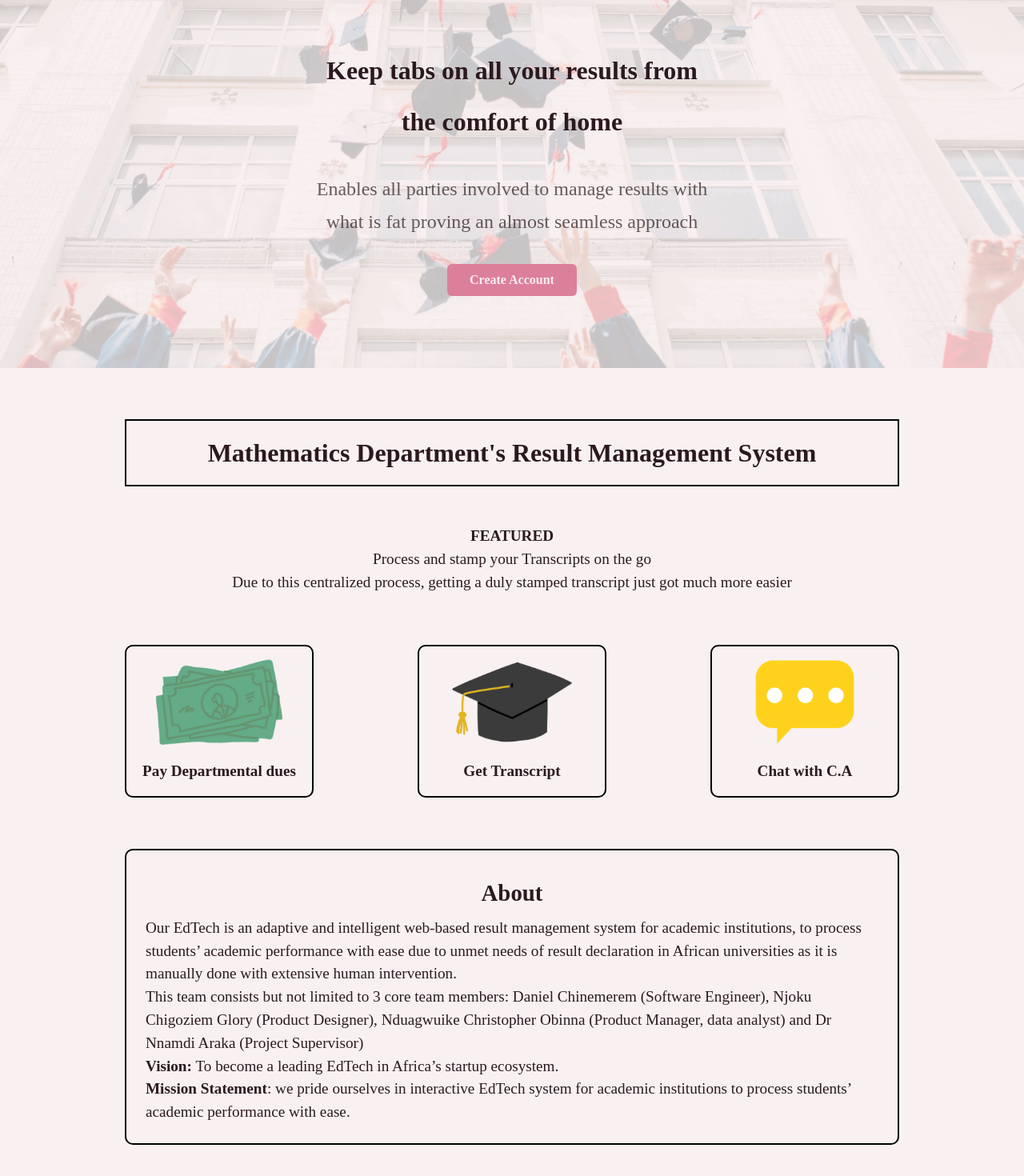
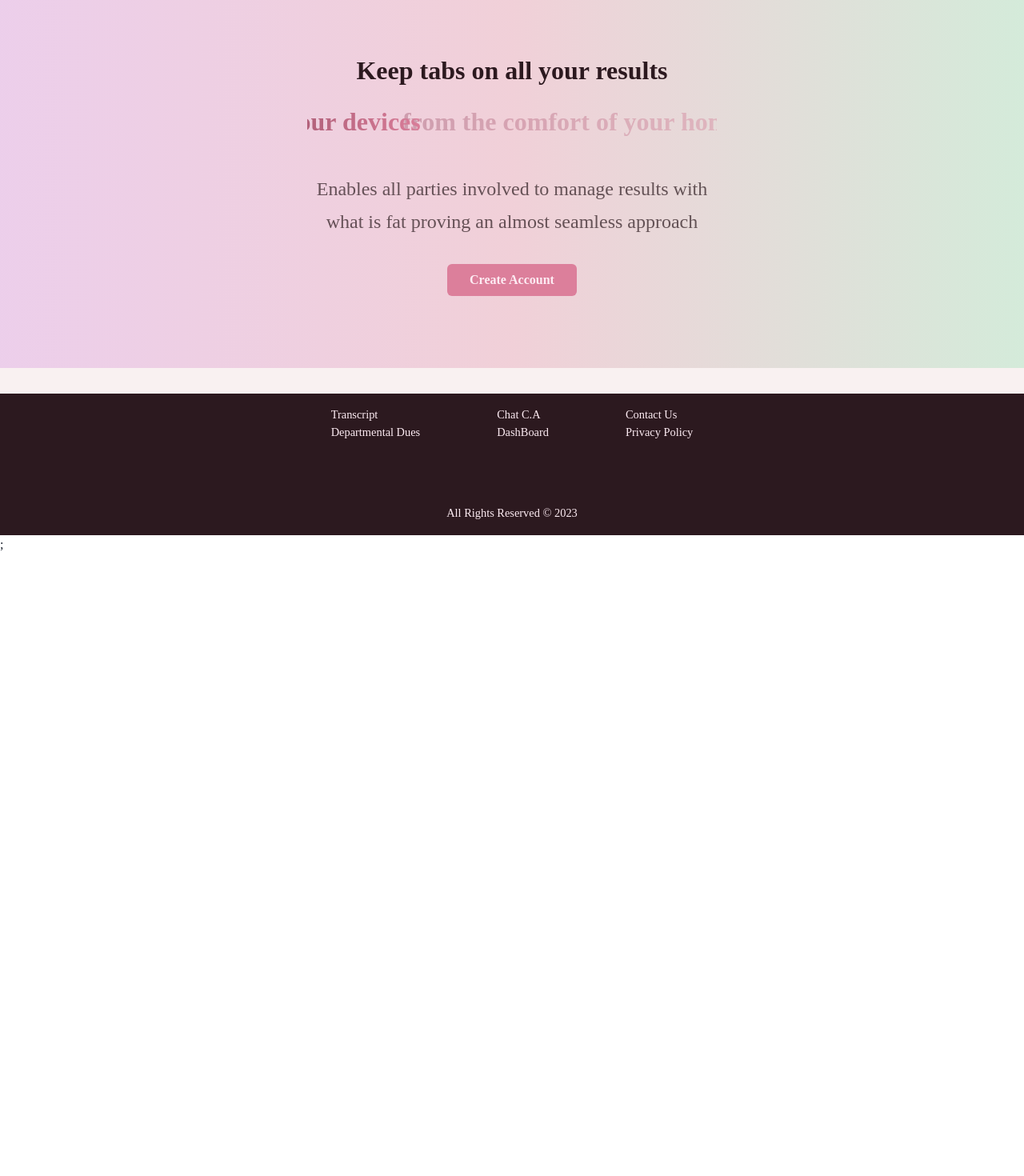
Before and after one commit to AchevaEnterprise/RMS-landing-page, a React (Create React App) app: page / in a window 1280 px wide. Shown: the part 140-1610 px from the top of the page at 80% size. After the commit the page ends 833 px from the top, so only its background shows below. Built offline with nearby package versions, Linux system fonts and the light colour scheme.

Commit message:
rebuilding the landing page, deleted the previous body section

```diff
--- a/src/components/Body.tsx
+++ b/src/components/Body.tsx
@@ -1,133 +1,17 @@
-import { Box, Text, Flex, Image } from "@chakra-ui/react";
-import cash from "../Images/cash.png";
-import chat from "../Images/chat.png";
-import graduate from "../Images/graduate.png";
+import { Box } from "@chakra-ui/react";
 
 const Body = () => {
-  const primaryFontWeight: number = 600;
-  const textColor: string = "#2C191F";
-  const borderColor: string = "2px solid black";
-  const borderRadius: string = "10px";
-  const imageWidth: string = "200px";
-  const flex = {
-    display: "flex",
-    justifyContent: "center",
-    alignItems: "center",
-  };
-  return (
-    <Box p="1rem" maxW="1000px" m="0 auto">
-      <Box {...flex} border={borderColor} textAlign="center" my="3rem" p="1rem">
-        <Text
-          as="h1"
-          textAlign="center"
-          fontWeight={primaryFontWeight}
-          fontSize={{
-            base: "80%",
-            md: "2rem",
-          }}>
-          Mathematics Department's Result Management System
-        </Text>
-      </Box>
-      <Box textAlign="center" my="2rem">
-        <Text as="h4" fontWeight="800">
-          FEATURED
-        </Text>
-        <Text as="h2">Process and stamp your Transcripts on the go</Text>
-        <Text>
-          Due to this centralized process, getting a duly stamped transcript
-          just got much more easier
-        </Text>
-      </Box>
-      <Flex
-        wrap="wrap"
-        justifyContent="space-between"
-        alignItems="center"
-        textAlign="center"
-        my="4rem">
-        <Flex
-          flexDir="column"
-          border="2px solid black"
-          borderRadius={borderRadius}
-          p="1rem"
-          gap="1.2rem">
-          <Image src={cash} alt="cash image" h="auto" w={imageWidth} />
-          <Box
-            as="figcaption"
-            textColor={textColor}
-            fontWeight={primaryFontWeight}>
-            {" "}
-            Pay Departmental dues
-          </Box>
-        </Flex>
-        <Flex
-          flexDir="column"
-          border="2px solid black"
-          borderRadius={borderRadius}
-          p="1rem"
-          gap="1.2rem">
-          <Image src={graduate} alt="cash image" h="auto" w={imageWidth} />
-          <Box
-            as="figcaption"
-            textColor={textColor}
-            fontWeight={primaryFontWeight}>
-            Get Transcript{" "}
-          </Box>
-        </Flex>
-        <Flex
-          flexDir="column"
-          border="2px solid black"
-          borderRadius={borderRadius}
-          p="1rem"
-          gap="1.2rem">
-          <Image src={chat} alt="cash image" h="auto" w={imageWidth} />
-          <Box
-            as="figcaption"
-            textColor={textColor}
-            fontWeight={primaryFontWeight}>
-            Chat with C.A{" "}
-          </Box>
-        </Flex>
-      </Flex>
-      <Box>
-        <Box
-          p=".5rem"
-          my="2.5rem"
-          border="2px solid black"
-          borderRadius={borderRadius}
-          textAlign="left"
-          fontWeight="400">
-          <Box p="1rem">
-            <Text
-              as="h2"
-              fontSize="1.8rem"
-              fontWeight={600}
-              textAlign="center"
-              my=".5rem">
-              About
-            </Text>
-
-            <Text>
-              Our EdTech is an adaptive and intelligent web-based result
-              management system for academic institutions, to process students’
-              academic performance with ease due to unmet needs of result
-              declaration in African universities as it is manually done with
-              extensive human intervention. <br />
-              This team consists but not limited to 3 core team members: Daniel
-              Chinemerem (Software Engineer), Njoku Chigoziem Glory (Product
-              Designer), Nduagwuike Christopher Obinna (Product Manager, data
-              analyst) and Dr Nnamdi Araka (Project Supervisor)
-              <br />
-              <strong>Vision:</strong> To become a leading EdTech in Africa’s
-              startup ecosystem. <br />
-              <strong> Mission Statement</strong>: we pride ourselves in
-              interactive EdTech system for academic institutions to process
-              students’ academic performance with ease.
-            </Text>
-          </Box>
-        </Box>
-      </Box>
-    </Box>
-  );
+  // const primaryFontWeight: number = 600;
+  // const textColor: string = "#2C191F";
+  // const borderColor: string = "2px solid black";
+  // const borderRadius: string = "10px";
+  // const imageWidth: string = "200px";
+  // const flex = {
+  //   display: "flex",
+  //   justifyContent: "center",
+  //   alignItems: "center",
+  // };
+  return <Box p="1rem" maxW="1000px" m="0 auto"></Box>;
 };
 
 export default Body;
--- a/src/components/Header.tsx
+++ b/src/components/Header.tsx
@@ -12,17 +12,16 @@ import {
   Link,
   LinkBox,
 } from "@chakra-ui/react";
-import bgImage from "../Images/bg.png";
+//import bgImage from "../Images/bg.png";
 import { HamburgerIcon } from "@chakra-ui/icons";
+//import { motion } from "framer-motion";
 
 const Header = () => {
   const textColor: string = "#2C191F";
 
   const primaryFontWeight: number = 600;
   const primaryLineheight: number = 2.06;
-  const borderWidth: string = "2px";
   const secondaryHeaderColor: string = "#37262ABF";
-  const buttonBgColor: string = "#F9F1F1";
 
   const topRightButoonStyles = {
     fontWeight: primaryFontWeight,
@@ -47,10 +46,8 @@ const Header = () => {
   return (
     <Box
       h={{ base: "85vh", lg: "75vh" }}
-      backgroundImage={`url(${bgImage})`}
-      backgroundPosition="center"
-      backgroundRepeat="no-repeat"
-      backgroundSize="cover">
+      bgGradient="linear(to-r, #cf7fdc4d, #dc7f9b4a, #7fdca44d)"
+      overflow="hidden">
       <Flex justifyContent="space-between" alignItems="center" px="1rem">
         <Box>
           <Text
@@ -121,7 +118,29 @@ const Header = () => {
             md: 900,
           }}
           lineHeight={2.0}>
-          Keep tabs on all your results from the comfort of home
+          <Text>Keep tabs on all your results</Text>
+
+          <Flex
+            position="relative"
+            overflow="hidden"
+            fontSize={{
+              base: "1.4rem",
+              md: "2rem",
+            }}>
+            <Text
+              className="first"
+              bgGradient="linear-gradient(90.67deg, #984E66 0%, #DC7F9B 104.03%)"
+              bgClip="text">
+              from the comfort of your home
+            </Text>
+            <Text
+              className="second"
+              bgGradient="linear-gradient(90.67deg, #984E66 0%, #DC7F9B 104.03%)"
+              bgClip="text">
+              with your devices
+            </Text>
+            <br />
+          </Flex>
         </Text>
         <Text
           textAlign="center"
--- a/src/index.css
+++ b/src/index.css
@@ -5,3 +5,77 @@ body {
   -webkit-font-smoothing: antialiased;
   -moz-osx-font-smoothing: grayscale;
 }
+
+.first {
+  position: absolute;
+  opacity: 1;
+
+  animation-name: myanime1;
+  animation-duration: 6s;
+  animation-iteration-count: infinite;
+  animation-timing-function: ease-in-out;
+}
+
+@keyframes myanime1 {
+  0% {
+    transform: translate(90px, 0px);
+    opacity: 0.7;
+  }
+  /* 25% {
+    transform: translate(100px, 0px);
+    opacity: 1;
+  } */
+  50% {
+    transform: translate(120px, 0px);
+    opacity: 1;
+  }
+  65% {
+    transform: translate(140px, 0px);
+    opacity: 0;
+  }
+  75% {
+    transform: translate(120px, 0px);
+    opacity: 0;
+  }
+  90% {
+    transform: translate(120px, 0px);
+    opacity: 0.4;
+  }
+  100% {
+    transform: translate(90px, 0px);
+    opacity: 0;
+  }
+}
+
+.second {
+  position: absolute;
+
+  opacity: 0;
+  animation-name: myanime2;
+  animation-duration: 6s;
+  animation-iteration-count: infinite;
+}
+
+@keyframes myanime2 {
+  0% {
+    transform: translate(150px, 0px);
+    opacity: 0.7;
+  }
+
+  25% {
+    transform: translate(150px, 0px);
+    opacity: 1;
+  }
+  50% {
+    transform: translate(150px, 0px);
+    opacity: 1;
+  }
+  75% {
+    transform: translate(-50px, 0px);
+    opacity: 1;
+  }
+  100% {
+    transform: translate(-100px, 0px);
+    opacity: 1;
+  }
+}
```
